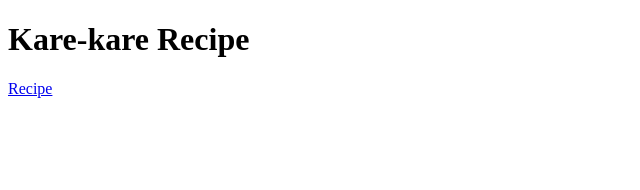
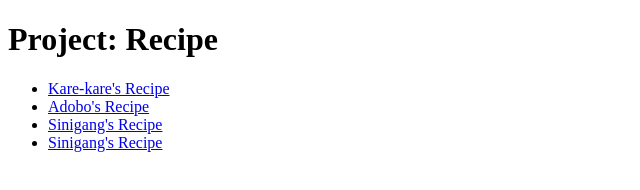
Before and after one commit to melio0504/the-website, a plain HTML site: page index.html in a window 1280 px wide. Shown: the whole page, without its empty margins (0-640 px from the left). Drawn offline with Linux system fonts and the light colour scheme.

Commit message:
Updated list

```diff
--- a/index.html
+++ b/index.html
@@ -6,7 +6,12 @@
     <title>Project: Recipes</title>
 </head>
 <body>
-    <h1>Kare-kare Recipe</h1>
-    <a href="recipes/kare-kare.html">Recipe</a>
+    <h1>Project: Recipe</h1>
+    <ul>
+        <li><a href="recipes/kare-kare.html">Kare-kare's Recipe</a></li>
+        <li><a href="recipes/adobo.html">Adobo's Recipe</a></li>
+        <li><a href="recipes/sinigang.html">Sinigang's Recipe</a></li>
+        <li><a href="recipes/tinola.html">Sinigang's Recipe</a></li>
+    </ul>
 </body>
 </html>
```
